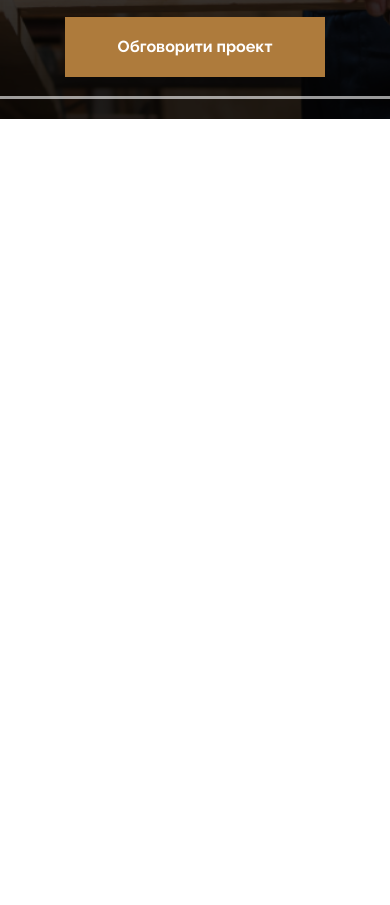
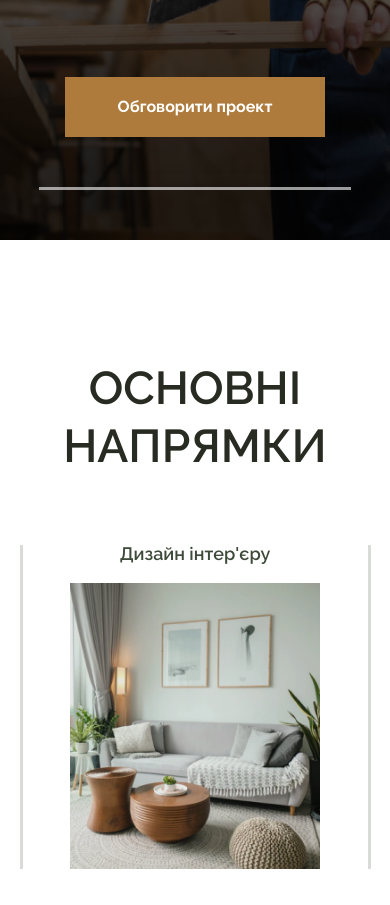
Before and after one commit to douW147/building_company, a plain HTML site: page index.html in a window 390 px wide. Shown: the part 619-1524 px from the top of the page. Before the commit the page ends 844 px from the top, so only its background shows below. Drawn offline with nearby package versions, Linux system fonts and the light colour scheme.

Commit message:
add directions section

```diff
--- a/css/style.scss
+++ b/css/style.scss
@@ -7,6 +7,7 @@ $white: #fff;
 $menuItemsBlack: #282B22;
 $menuNumber: #3D4A39;
 $green: #3d4a39;
+$green-opacity: rgba(61, 74, 57, 0.2);
 $black: #000;
 
 /* decorators */
@@ -19,6 +20,9 @@ $black: #000;
 }
 .--text-align-center{
     text-align: center;
+}
+.--justify-content-center{
+    justify-content: center;
 }
 
 
@@ -38,6 +42,28 @@ font-family: 'Raleway', sans-serif;
     line-height: 120%;
     text-align: center;
     text-transform: uppercase;
+}
+
+.heading-h2{
+    margin: 120px 0 70px;
+    font-family: Raleway;
+    font-style: normal;
+    font-weight: 600;
+    font-size: 46px;
+    line-height: 125%;
+    text-align: center;
+    text-transform: uppercase;
+    color: $menuItemsBlack;
+}
+
+.heading-h5{
+    margin-bottom: 20px;
+    font-family: Raleway;
+    font-style: normal;
+    font-weight: 600;
+    font-size: 18px;
+    line-height: 100%;
+    color: $green;
 }
 
 .text-18-medium{
@@ -140,6 +166,17 @@ font-family: 'Raleway', sans-serif;
     }
 }
 
+/* directions */
+.directions{
+    .directions__directions-card{
+        margin-bottom: 40px;
+        border-left: 3px solid $green-opacity;
+    }
+    .directions__directions-card:last-child{
+        border-right: 3px solid $green-opacity;
+    }
+}
+
 @media (max-width: 991.98px) {
     /* navigation */
     .navigation{
@@ -164,9 +201,16 @@ font-family: 'Raleway', sans-serif;
     }
     /* main */
     .main {
-        background-image: url('/images/main992.png');
+        background-image: url('https://douw147.github.io/building_company/images/main992.png');
         .main__main-photo{
             position: relative;
+        }
+    }
+
+    /* directions */
+    .directions{
+        .directions-card-2{
+            border-right: 3px solid $green-opacity;
         }
     }
 }
@@ -174,11 +218,20 @@ font-family: 'Raleway', sans-serif;
 @media (max-width: 767.98px) {
     /* main */
     .main {
-        background-image: url('/images/main798.png');
+        background-image: url('https://douw147.github.io/building_company/images/main798.png');
         .main__main-photo{
 
         }
     }
+    /* directions */
+    .directions{
+        .directions__directions-card{
+            width: 70%;
+            border-left: 3px solid $green-opacity;
+            border-right: 3px solid $green-opacity;
+        }
+    }
+
 }
 
 @media (max-width: 575.98px) {
@@ -192,10 +245,43 @@ font-family: 'Raleway', sans-serif;
     }
     /* main */
     .main {
-        background-image: url('/images/main500.png');
+        background-image: url('https://douw147.github.io/building_company/images/main500.png');
         .main__main-photo{
 
         }
+        .main__main-button{
+            margin-top: 80px;
+        }
+        .main__main-decoration{
+            margin: 50px 0;
+            width: 80%;
+        }
     }
 
+    /* directions */
+    .directions{
+        .directions__directions-card{
+            padding: 0;
+            border: none;
+            width: 90%;
+        }
+        .directions__directions-card:last-child{
+            border: none;
+        }
+        .directions-container{
+            padding: 0 10px;
+            border-left: 3px solid $green-opacity;
+            border-right: 3px solid $green-opacity;
+        }
+        .directions-card-photo{
+            width: 250px;
+            height: auto;
+        }
+        .heading-h5{
+            text-align: center;
+        }
+        .directions-container{
+            text-align: center;
+        }
+    }
 }
--- a/index.html
+++ b/index.html
@@ -67,7 +67,31 @@
                 </div>
             </div>
         </div>
-        <div class="secret">
+    </section>
+    <section class="directions">
+        <div class="container --text-align-center">
+            <h2 class="heading-h2">Основні Напрямки</h2>
+            <div class="row --justify-content-center">
+                <div class="col-lg-4 col-md-6 directions__directions-card">
+                    <div class="directions-container">
+                        <h5 class="heading-h5">Дизайн інтер'єру</h5>
+                        <img src="./images/directions1.png" alt="image about buildings" width="280px" height="320px" class="directions-card-photo">
+                    </div>
+                </div>
+                <div class="col-lg-4 col-md-6 directions__directions-card directions-card-2">
+                    <div class="directions-container">
+                        <h5 class="heading-h5">Оздоблювальні роботи</h5>
+                        <img src="./images/directions2.png" alt="image about buildings" width="280px" height="320px" class="directions-card-photo" >
+                    </div>
+                </div>
+                <div class="col-lg-4 col-md-6 directions__directions-card">
+                    <div class="directions-container">
+                        <h5 class="heading-h5">Комплексні роботи</h5>
+                        <img src="./images/directions3.png" alt="image about buildings" width="280px" height="320px" class="directions-card-photo">
+                    </div>
+                </div>
+            </div>
+        </div>
     </section>
     <script src="https://code.jquery.com/jquery-3.3.1.slim.min.js" integrity="sha384-q8i/X+965DzO0rT7abK41JStQIAqVgRVzpbzo5smXKp4YfRvH+8abtTE1Pi6jizo" crossorigin="anonymous"></script>
     <script src="https://cdnjs.cloudflare.com/ajax/libs/popper.js/1.14.3/umd/popper.min.js" integrity="sha384-ZMP7rVo3mIykV+2+9J3UJ46jBk0WLaUAdn689aCwoqbBJiSnjAK/l8WvCWPIPm49" crossorigin="anonymous"></script>
```
Also changed, not shown: images/directions1.png (added), images/directions2.png (added), images/directions3.png (added), source/css/style.css.
